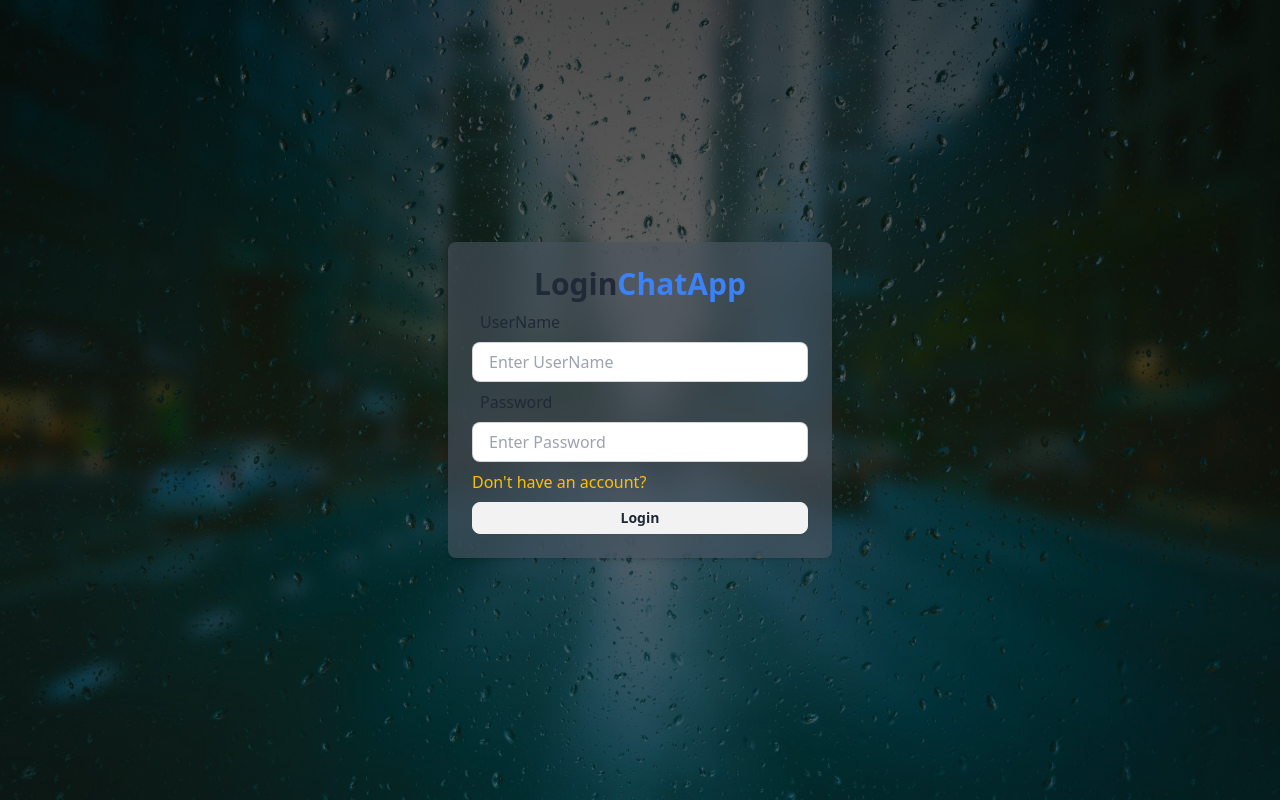
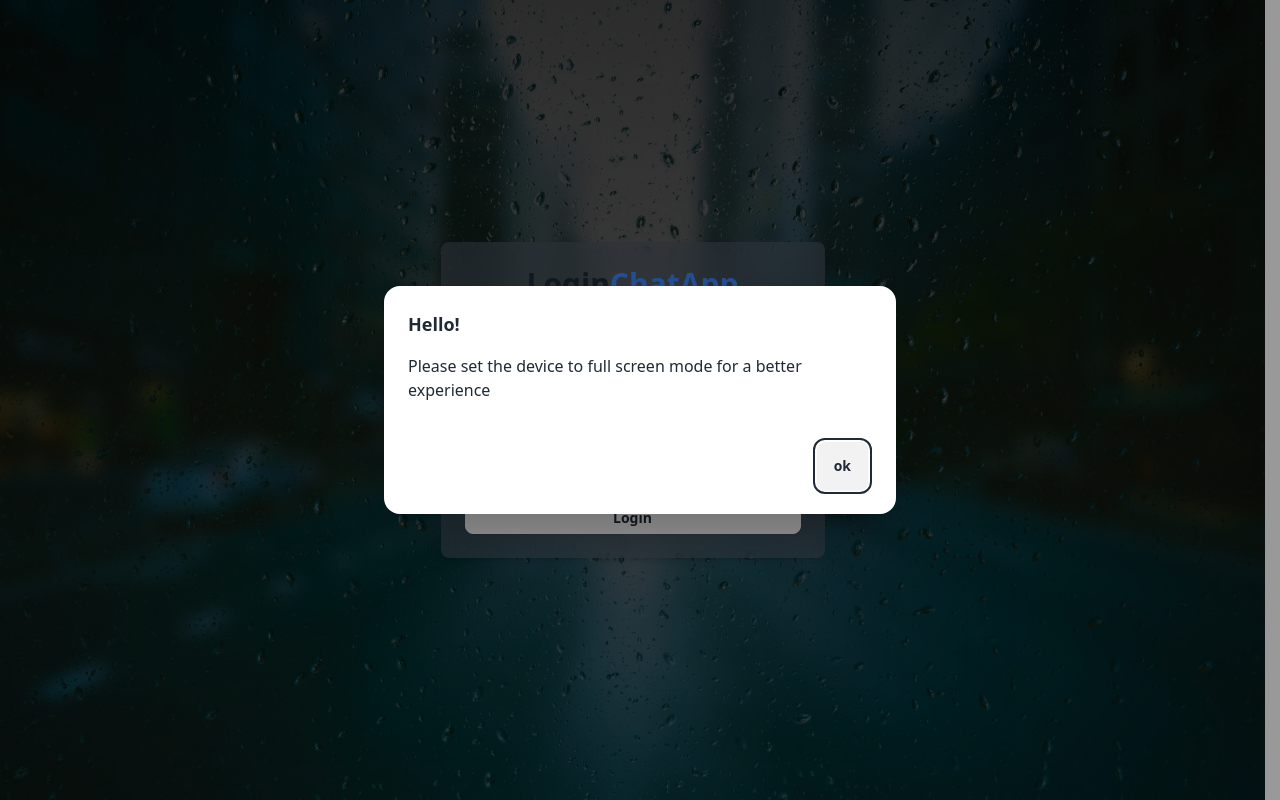
Before and after one commit to RaminMajidi/chat-room, a React (Vite) app in the folder frontend/: page /login in a window 1280 px wide. Built offline with nearby package versions, Linux system fonts and the light colour scheme.

Commit message:
[add] new feature fullscreen (frontend)

```diff
--- a/frontend/src/components/App.jsx
+++ b/frontend/src/components/App.jsx
@@ -5,6 +5,8 @@ import SignUp from "../pages/signup/SignUp"
 import { Toaster } from "react-hot-toast"
 import { useAuthContext } from "../context/AuthContext"
 import useListenMessages from "../hooks/useListenMessages"
+import { useEffect } from "react"
+import Modal from "./custom/Modal"
 
 
 
@@ -12,8 +14,14 @@ function App() {
   const { authUser } = useAuthContext();
   useListenMessages();
 
+
+  useEffect(() => {
+    document.getElementById('my_modal_1').showModal();
+  }, [])
+
   return (
     <div className="p-2  h-screen flex items-center justify-center">
+      <Modal/>
       <Routes>
         <Route path="/" element={authUser ? <Home /> : <Navigate to={'/login'} />} />
         <Route path="/login" element={authUser ? <Navigate to={'/'} /> : <Login />} />
--- /dev/null
+++ b/frontend/src/components/custom/Modal.jsx
@@ -0,0 +1,36 @@
+import React from 'react'
+
+const Modal = () => {
+
+
+    const handlerFullScreen = () => {
+        if (!document.fullscreenElement) {
+            document.documentElement.requestFullscreen();
+        } else if (document.exitFullscreen) {
+            document.exitFullscreen();
+        }
+    }
+
+
+    return (
+        <>
+            <dialog id="my_modal_1" className="modal">
+                <div className="modal-box">
+                    <h3 className="font-bold text-lg">Hello!</h3>
+                    <p className="py-4">
+                        Please set the device to full screen mode for a better experience
+                    </p>
+                    <div className="modal-action">
+                        <form method="dialog">
+                            <button
+                                onPointerDown={handlerFullScreen}
+                                className="btn mx-1">ok</button>
+                        </form>
+                    </div>
+                </div>
+            </dialog>
+        </>
+    )
+}
+
+export default Modal
--- a/frontend/src/components/messages/Message.jsx
+++ b/frontend/src/components/messages/Message.jsx
@@ -22,7 +22,7 @@ const Message = ({ message }) => {
                         src={profilePic} />
                 </div>
             </div>
-            <div className={`chat-bubble text-wrap text-white pb-2 border  ${bubbleBgColor} ${shakeClass}`}>
+            <div className={`chat-bubble text-wrap text-white pb-2 ${bubbleBgColor} ${shakeClass}`}>
             {message.message}
             </div>
             <div className={`chat-footer opacity-50 text-xs flex gap-1 items-center`}>
```
